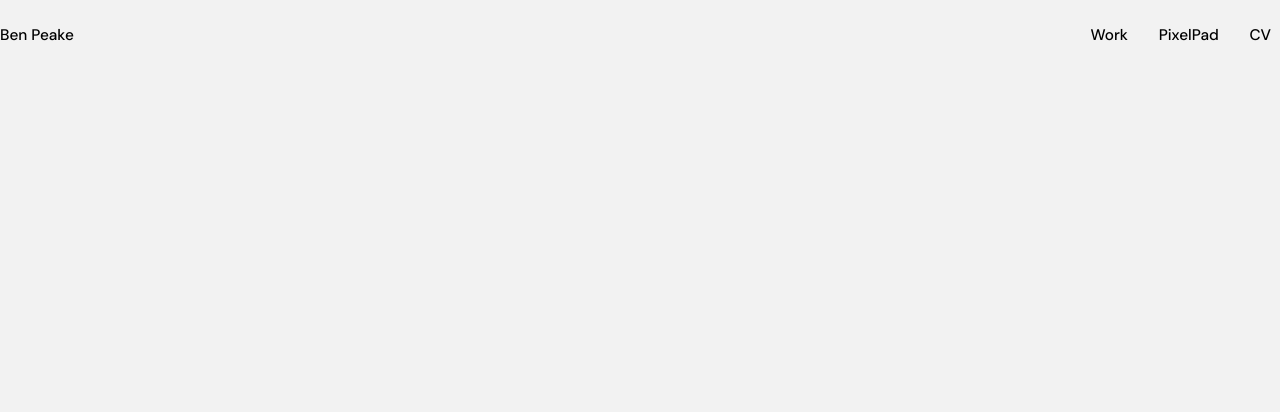
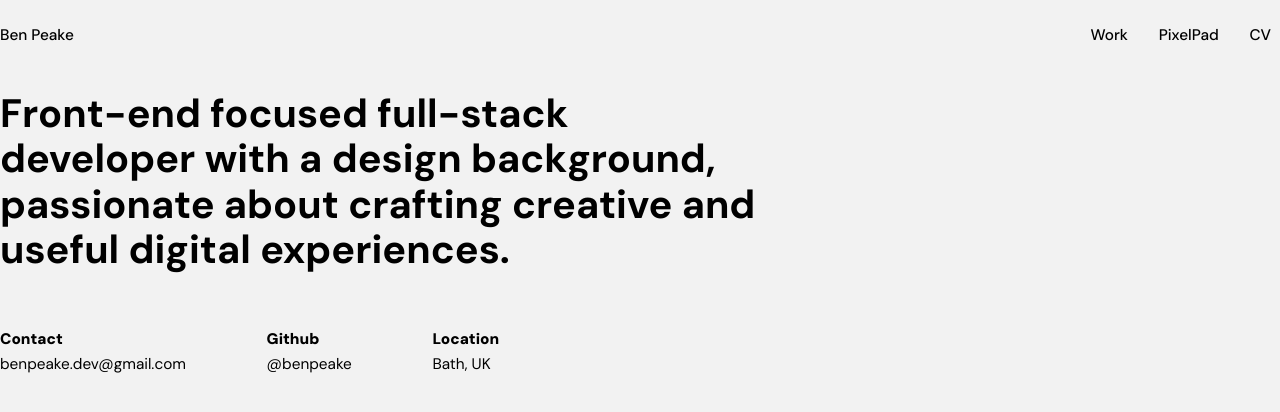
Before and after one commit to Benpeake/portfolio-2.0, a React (Create React App) app: page / in a window 1280 px wide. Shown: the top 412 px of the page. Built offline with nearby package versions, Linux system fonts and the light colour scheme.

Commit message:
adding contact section with link hover animation

```diff
--- a/src/components/main/index.js
+++ b/src/components/main/index.js
@@ -5,6 +5,26 @@ function Main()
 
     return(
         <>
+            <section className="bio-section">
+                <div>
+                    <h1>Front-end focused full-stack developer with a design background, passionate about crafting creative and useful digital experiences.</h1>
+                </div>
+                <div></div>
+            </section>
+            <section className="contact-section">
+                <div className="contact-detail-container">
+                    <p className="bold">Contact</p>
+                    <p><a className="link" href="mailto:benpeake.dev@gmail.com" target="_blank">benpeake.dev@gmail.com</a></p>
+                </div>
+                <div className="contact-detail-container">
+                    <p className="bold">Github</p>
+                    <p><a className="link" href="https://github.com/Benpeake" target="_blank" rel="noopener">@benpeake</a></p>
+                </div>
+                <div className="contact-detail-container">
+                    <p className="bold">Location</p>
+                    <p>Bath, UK</p>
+                </div>
+            </section>
         </>
     )
 
--- a/src/components/main/main.css
+++ b/src/components/main/main.css
@@ -0,0 +1,16 @@
+.bio-section{
+    display: grid;
+    grid-template-columns: 60% 40%;
+}
+
+.contact-section{
+    display: flex;
+    gap: 6.3vw;
+}
+
+.contact-detail-container{
+    padding: 1.5vw 0;
+    display: flex;
+    flex-direction: column;
+    gap: .6vw;
+}
--- a/src/components/nav/nav.css
+++ b/src/components/nav/nav.css
@@ -4,7 +4,6 @@ nav{
     justify-content: space-between;
     align-items: center;
     font-weight: 500;
-    font-size: 1.2vw;
     padding: 1.5vw 0;
 }
 
--- a/src/index.css
+++ b/src/index.css
@@ -32,6 +32,11 @@ body, h1, h2, h3, p, ul, li {
 
 body{
   margin: 0 2vw;
+  font-size: 1.2vw;
+}
+
+section{
+  padding: 1.5vw 0;
 }
 
 ul, ol {
@@ -40,8 +45,38 @@ ul, ol {
 
 a {
   text-decoration: none;
+  color: inherit;
+}
+
+.link{
+  display: inline-block;
+  padding-bottom: .4vw;
+  position: relative;
+}
+.link::before{
+  content: "";
+  position: absolute;
+  right: 0;
+  bottom: 0;
+  width: 0;
+  height: .11vw;
+  background-color: var(--black);
+  transition: width 0.4s cubic-bezier(0.65, 0, 0.35, 1);
+}
+.link:hover::before{
+  width: 100%;
+  left: 0;
+  right: auto;
 }
 
 .active{
   color: inherit;
 }
+
+.bold{
+  font-weight: 900;
+}
+
+h1{
+  font-size: 3.1vw;
+}
```
